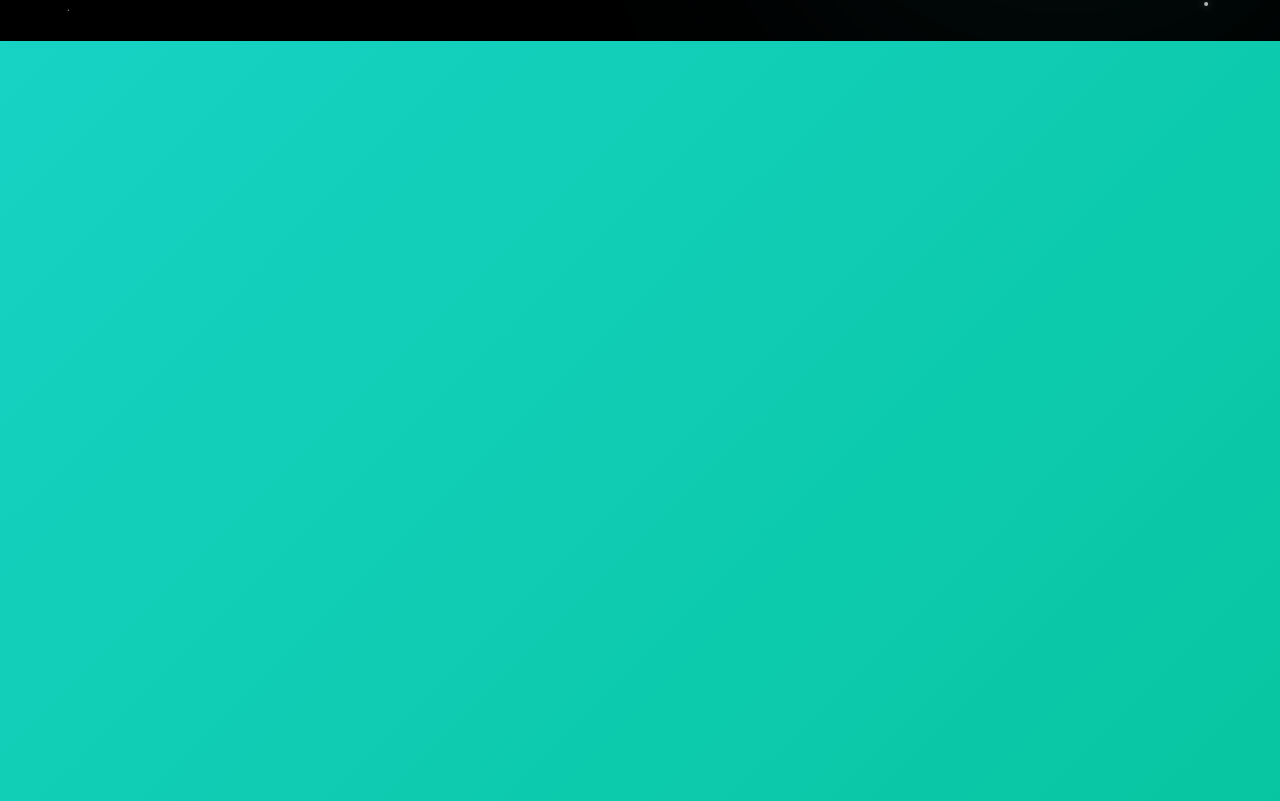
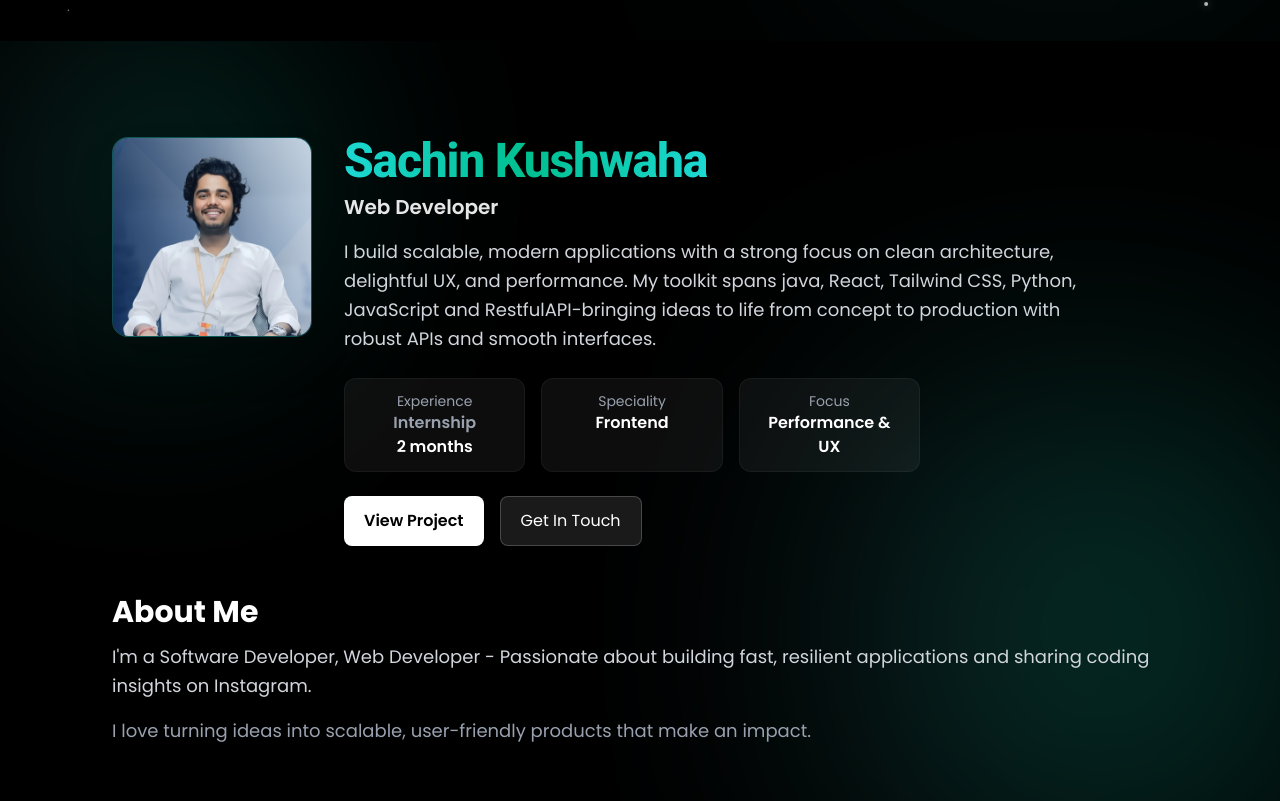
Before and after one commit to sachindataninja123/portfolio-showcase, a React (Vite) app in the folder React Portfolio/: page / in a window 1280 px wide. Shown: the part 759-1560 px from the top of the page. Built offline with nearby package versions, Linux system fonts and the light colour scheme.

Commit message:
About page

```diff
--- a/React Portfolio/src/sections/About.jsx
+++ b/React Portfolio/src/sections/About.jsx
@@ -1,10 +1,131 @@
+import { motion } from "framer-motion";
 import React from "react";
+import profile from "../assets/profile.png";
 
 const About = () => {
+  const stats = [
+    { label: "Experience", name: "Internship", value: "2 months" },
+    { label: "Speciality", value: "Frontend " },
+    { label: "Focus", value: "Performance & UX" },
+  ];
+
+  const glows = [
+    "-top-10 -left-10 w-[360px] h-[360px] opacity-20 blur-[120px]",
+    "bottom-0 right-0 w-[420px] h-[420px] opacity-15 blur-[140px]",
+    "-top-1/2 left-1/2 -translate-x-1/2 -translate-y-1/2 w-[220px] h-[220px] opacity-10 blur-[100px]",
+  ];
+
   return (
-    <div className="w-full h-screen">
+    <section
+      id="about"
+      className="min-h-screen w-full flex items-center justify-center bg-black text-white overflow-hidden relative"
+    >
+      <div className="absolute inset-0 pointer-events-none">
+        {glows.map((c, i) => (
+          <div
+            key={i}
+            className={`absolute rounded-full bg-linear-to-r from-[#302b63] via-[#00bf8f] to-[#1cd8d2] animate-pulse ${c}`}
+            style={{ animationDelay: `${i * 1.5}s` }}
+          />
+        ))}
+      </div>
 
-    </div>
+      <div className="relative z-10 max-w-6xl w-full mx-auto px-6 md:px-10 lg:px-12 py-20 flex flex-col gap-12 ">
+        <motion.div
+          className="flex flex-col md:flex-row items-center md:items-stretch gap-8"
+          initial={{ opacity: 0, y: 24 }}
+          whileInView={{ opacity: 1, y: 0 }}
+          transition={{ duration: 0.6 }}
+          viewport={{ once: true, amount: 0.4 }}
+        >
+          <motion.div
+            className="relative w-40 h-40 md:w-50 md:h-50 rounded-2xl overflow-hidden shadow-2xl bg-linear-to-br from-[#1cd8d2]/20 to-[#302b63]/20 border border-[#1cd8d2]/25"
+            whileHover={{ scale: 1.02 }}
+            transition={{ type: "spring", stiffness: 200, damping: 18 }}
+          >
+            <img
+              src={profile}
+              alt="pp"
+              className="absolute inset-0 w-full h-full object-cover"
+            />
+          </motion.div>
+
+          <div className="flex flex-1 flex-col justify-center text-center md:text-left lg:items-start">
+            <h2 className="text-4xl sm:text-5xl font-extrabold tracking-tight bg-clip-text text-transparent  bg-linear-to-r from-[#1cd8d2]  via-[#00bf8f] to-[#1cd8d2] ">
+              Sachin Kushwaha
+            </h2>
+            <p className="mt-2 text-lg sm:text-xl text-white/90 font-semibold">
+              Web Developer
+            </p>
+            <p className="mt-4 text-gray-300 leading-relaxed text-base sm:text-lg max-w-2xl md:max-w-3xl">
+              I build scalable, modern applications with a strong focus on clean
+              architecture, delightful UX, and performance. My toolkit spans
+              java, React, Tailwind CSS, Python, JavaScript and
+              RestfulAPI-bringing ideas to life from concept to production with
+              robust APIs and smooth interfaces.
+            </p>
+
+            <div className="mt-6 grid sm:grid-cols-3 grid-cols-1 gap-3 sm:gap-4 max-w-xl">
+              {stats.map((item, i) => {
+                return (
+                  <motion.div
+                    key={i}
+                    className="rounded-xl border border-white/5 bg-white/5 px-4 py-3 text-center "
+                    initial={{ opacity: 0, y: 10 }}
+                    whileInView={{ opacity: 1, y: 0 }}
+                    transition={{ delay: 0.05 * i, duration: 0.6 }}
+                    viewport={{ once: true, amount: 0.4 }}
+                  >
+                    <div className="text-sm text-gray-400">{item.label}</div>
+                    <div className="text-base text-gray-400 font-semibold">
+                      {item.name}
+                    </div>
+                    <div className="text-base font-semibold">{item.value}</div>
+                  </motion.div>
+                );
+              })}
+            </div>
+
+
+            <div className="mt-6 flex flex-col sm:flex-row gap-3 sm:gap-4 justify-center md:justufy-start">
+              <a
+                href="#projects"
+                className="inline-flex items-center justify-center rounded-lg bg-white text-black font-semibold px-5 py-3 hover:bg-gray-200 transition"
+              >
+                View Project
+              </a>
+              <a
+                href="#contacts"
+                className="inline-flex items-center justify-center rounded-lg border border-white/20 bg-white/10 text-white px-5 py-3 hover:bg-white/20  transition"
+              >
+                Get In Touch
+              </a>
+            </div>
+          </div>
+        </motion.div>
+
+        <motion.div
+          className="text-center md:text-left"
+          initial={{ opacity: 0, x: -30 }}
+          whileInView={{ opacity: 1, x: 0 }}
+          transition={{ duration: 0.6 }}
+          viewport={{ once: true, amount: 0.4 }}
+        >
+          <h3 className="text-2xl sm:text-3xl font-bold text-white mb-3 ">
+            About Me
+          </h3>
+          <p className="text-gray-300 leading-relaxed text-base sm:text-lg">
+            I'm a Software Developer, Web Developer - Passionate about building
+            fast, resilient applications and sharing coding insights on
+            Instagram.
+          </p>
+          <p className="text-gray-400 mt-4 leading-relaxed text-base sm:text-lg">
+            I love turning ideas into scalable, user-friendly products that make
+            an impact.
+          </p>
+        </motion.div>
+      </div>
+    </section>
   );
 };
 
```
Also changed, not shown: React Portfolio/src/assets/profile.png (added).
